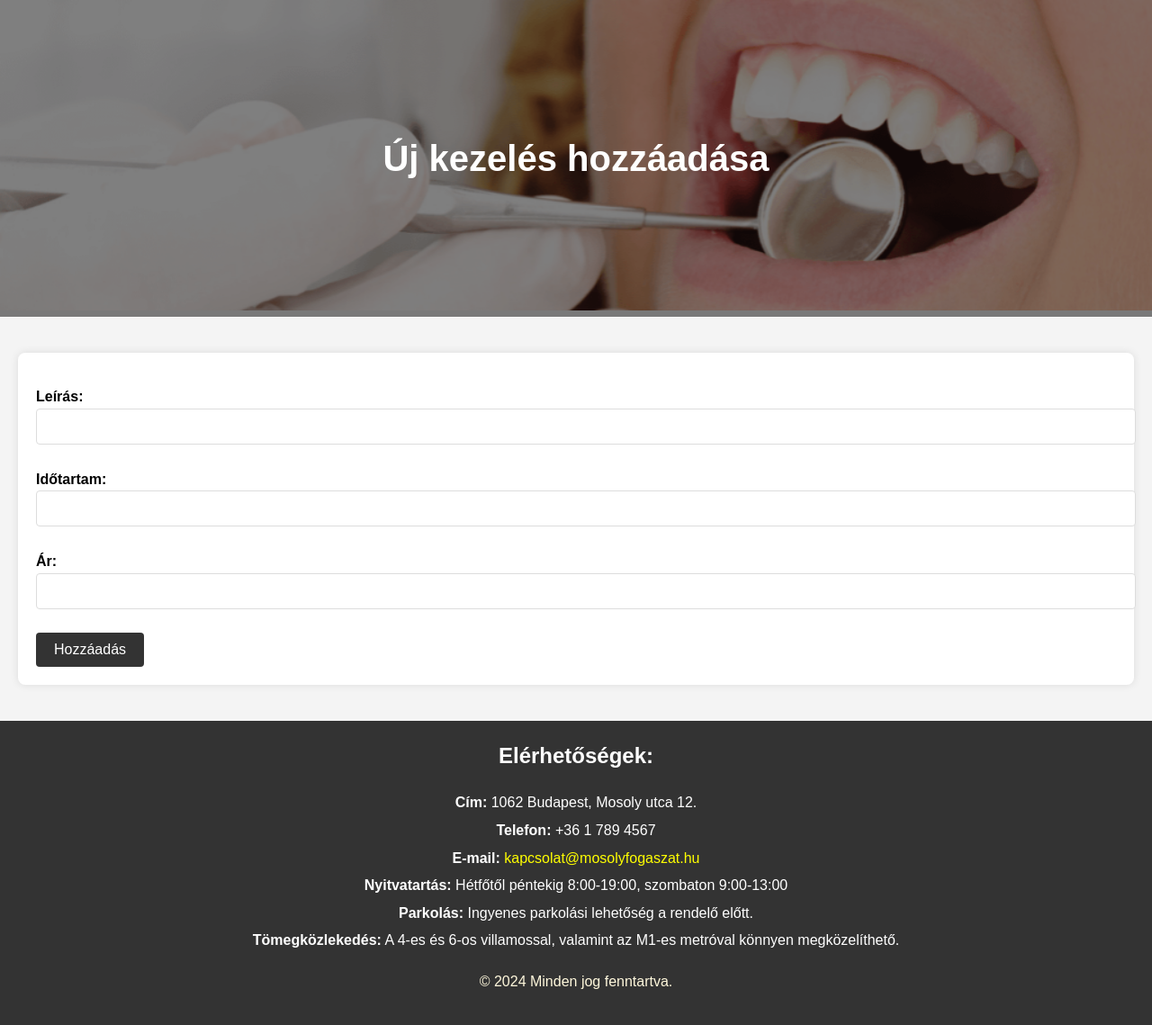
After one commit to sanyopapa/Szakdolgozat, a Django app: page /custom_admin/add_treatment/ in a window 1280 px wide. The commit adds this page. Shown: the whole page at 90% size. Run offline with Django 5.2, Linux system fonts and the light colour scheme; a user stored in the database is signed in.

Commit message:
admin oldal elkezdve

```diff
--- a/rendelo/rendeloweboldal/forms.py
+++ b/rendelo/rendeloweboldal/forms.py
@@ -1,5 +1,5 @@
 from django import forms
-from .models import RendeloUser, Patient
+from .models import RendeloUser, Patient, Treatment
 
 class RegistrationForm(forms.ModelForm):
     class Meta:
@@ -46,3 +46,12 @@ class ProfileForm(forms.ModelForm):
 
     username = forms.CharField(max_length=255, label='Felhasználónév')
     email = forms.EmailField(label='Email cím', widget=forms.EmailInput(attrs={'style': 'width: 100%;'}))
+
+class TreatmentForm(forms.ModelForm):
+    class Meta:
+        model = Treatment
+        fields = ['description', 'duration', 'price']
+
+    description = forms.CharField(max_length=255, label='Leírás')
+    duration = forms.DurationField(label='Időtartam')
+    price = forms.DecimalField(max_digits=10, decimal_places=0, label='Ár')
--- a/rendelo/rendeloweboldal/models.py
+++ b/rendelo/rendeloweboldal/models.py
@@ -24,7 +24,7 @@ class Patient(models.Model):
         return self.name
 
 class Doctor(models.Model):
-    id = models.CharField(max_length=64, primary_key=True)  # FHIR resource identifier
+    id = models.UUIDField(primary_key=True, default=uuid4, editable=False)  # FHIR resource identifier
     name = models.CharField(max_length=255)
     photo = models.ImageField(upload_to='doctor_pictures/', null=True, blank=True)  # FHIR 'photo' field
     qualification = models.TextField(null=True, blank=True)  # FHIR 'qualification' field
@@ -33,8 +33,7 @@ class Doctor(models.Model):
         return self.name
 
 class Treatment(models.Model):
-    id = models.CharField(max_length=64, primary_key=True)  # FHIR resource identifier
-    code = models.CharField(max_length=255)  # FHIR 'code' field for treatment code
+    id = models.UUIDField(primary_key=True, default=uuid4, editable=False)  # FHIR resource identifier
     description = models.TextField()  # FHIR 'description' field
     duration = models.DurationField(null=True, blank=True)  # Kezelés hossza (opcionális)
     price = models.DecimalField(max_digits=10, decimal_places=0)  # Ár
@@ -43,13 +42,13 @@ class Treatment(models.Model):
         return self.description
 
 class Appointment(models.Model):
-    id = models.CharField(max_length=64, primary_key=True, default=uuid4)  # FHIR resource identifier
+    id = models.UUIDField(primary_key=True, default=uuid4, editable=False)  # FHIR resource identifier
     patient = models.CharField(max_length=64, null=True, blank=True)  # Az időpontot foglaló páciens azonosítója
     practitioner = models.ForeignKey(Doctor, on_delete=models.CASCADE)  # Link to Practitioner resource
     treatment = models.ForeignKey(Treatment, on_delete=models.SET_NULL, null=True, blank=True)  # Link to Treatment
-    start = models.DateTimeField(default=timezone.now)  # FHIR 'start' field
-    end = models.DateTimeField(default=timezone.now)  # FHIR 'end' field
-    status = models.CharField(max_length=20, default='available', choices=[('available', 'Available'), ('booked', 'Booked'), ('cancelled', 'Cancelled')])
+    start = models.DateTimeField()  # Kezdési időpont
+    end = models.DateTimeField()  # Befejezési időpont
+    status = models.CharField(max_length=64, null=True, blank=True)  # Időpont státusza (pl. foglalt, elérhető)
 
     def __str__(self):
         return f"Appointment for {self.patient} with {self.practitioner.name}"
--- /dev/null
+++ b/rendelo/rendeloweboldal/static/Css/admin_style.css
@@ -0,0 +1,123 @@
+body {
+    font-family: Arial, sans-serif;
+    line-height: 1.6;
+    margin: 0;
+    padding: 0;
+    background-color: #f4f4f4;
+}
+
+header {
+    margin-bottom: 20px;
+}
+
+.header-container {
+    position: relative;
+    text-align: center;
+    color: white;
+}
+
+.header-image {
+    width: 100%;
+    height: auto;
+}
+
+.overlay {
+    position: absolute;
+    top: 0;
+    left: 0;
+    width: 100%;
+    height: 100%;
+    background-color: rgba(0, 0, 0, 0.5);
+    display: flex;
+    justify-content: center;
+    align-items: center;
+}
+
+.header-title {
+    font-size: 2.5em;
+    font-weight: bold;
+    color: white;
+}
+
+main {
+    padding: 20px;
+}
+
+form {
+    background-color: white;
+    padding: 20px;
+    margin-bottom: 20px;
+    border-radius: 8px;
+    box-shadow: 0 0 10px rgba(0, 0, 0, 0.1);
+}
+
+form label {
+    font-weight: bold;
+}
+
+form input,
+form select,
+form textarea {
+    padding: 10px;
+    border: 1px solid #ddd;
+    border-radius: 4px;
+    font-size: 1em;
+    width: 100%;
+    margin-bottom: 10px;
+}
+
+form button {
+    padding: 10px 20px;
+    border: none;
+    border-radius: 4px;
+    background-color: #333;
+    color: white;
+    font-size: 1em;
+    cursor: pointer;
+    transition: background-color 0.3s;
+}
+
+form button:hover {
+    background-color: #555;
+}
+
+footer {
+    background-color: #333;
+    color: white;
+    padding: 20px;
+    text-align: center;
+}
+
+.contact-info {
+    margin-bottom: 20px;
+}
+
+.contact-info h2 {
+    margin-top: 0;
+}
+
+.contact-info p {
+    margin: 5px 0;
+}
+
+.contact-info a {
+    color: #ffcc00;
+    text-decoration: none;
+}
+
+.contact-info a:hover {
+    text-decoration: underline;
+}
+
+.contact-info a[href^="mailto:"] {
+    color: yellow;
+    text-decoration: none;
+}
+
+.contact-info a[href^="mailto:"]:hover {
+    text-decoration: underline;
+}
+
+.copy {
+    color: cornsilk;
+}
--- /dev/null
+++ b/rendelo/rendeloweboldal/templates/add_treatment.html
@@ -0,0 +1,40 @@
+{% load static %}
+<!DOCTYPE html>
+<html lang="hu">
+<head>
+    <meta charset="UTF-8">
+    <meta name="viewport" content="width=device-width, initial-scale=1.0">
+    <title>Új kezelés hozzáadása</title>
+    <link rel="stylesheet" href="{% static 'css/admin_style.css' %}">
+    <link rel="icon" href="{% static 'images/favicon.webp' %}" type="image/webp">
+</head>
+<body>
+    <header>
+        <div class="header-container">
+            <img src="{% static 'images/fooldal_kep.png' %}" alt="Főoldal fotó" class="header-image">
+            <div class="overlay">
+                <h1 class="header-title">Új kezelés hozzáadása</h1>
+            </div>
+        </div>
+    </header>
+    <main>
+        <form method="post">
+            {% csrf_token %}
+            {{ form.as_p }}
+            <button type="submit">Hozzáadás</button>
+        </form>
+    </main>
+    <footer>
+        <div class="contact-info">
+            <h2>Elérhetőségek:</h2>
+            <p><strong>Cím:</strong> 1062 Budapest, Mosoly utca 12.</p>
+            <p><strong>Telefon:</strong> +36 1 789 4567</p>
+            <p><strong>E-mail:</strong> <a href="mailto:kapcsolat@mosolyfogaszat.hu">kapcsolat@mosolyfogaszat.hu</a></p>
+            <p><strong>Nyitvatartás:</strong> Hétfőtől péntekig 8:00-19:00, szombaton 9:00-13:00</p>
+            <p><strong>Parkolás:</strong> Ingyenes parkolási lehetőség a rendelő előtt.</p>
+            <p><strong>Tömegközlekedés:</strong> A 4-es és 6-os villamossal, valamint az M1-es metróval könnyen megközelíthető.</p>
+        </div>
+        <p class="copy">&copy; 2024 Minden jog fenntartva.</p>
+    </footer>
+</body>
+</html>
--- a/rendelo/rendeloweboldal/templates/profile.html
+++ b/rendelo/rendeloweboldal/templates/profile.html
@@ -52,9 +52,9 @@
                 {% endif %}
                 <button type="submit">Mentés</button>
             </form>
-
+            {% if not user.is_superuser %}
                 <h2>Időpontok</h2>
-            {% if appointments %}
+                {% if appointments%}
                     <ul class="appointments-list">
                         {% for appointment in appointments %}
                             <li class="appointment-item">
@@ -75,6 +75,7 @@
                 {% else %}
                     <p>Nincsenek lefoglalt időpontjai.</p>
                 {% endif %}
+            {% endif %}
         </section>
     </main>
     <footer>
--- a/rendelo/rendeloweboldal/urls.py
+++ b/rendelo/rendeloweboldal/urls.py
@@ -6,7 +6,10 @@ from . import views
 urlpatterns = [
     path('', views.kezdooldal, name='home'),
     path('book/', views.idopontfoglalas, name='book'),
-    path('admin/', views.admin_view, name='admin_view'),
+    path('custom_admin/', views.admin_view, name='admin_view'),
+    path('custom_admin/add_treatment/', views.add_treatment, name='add_treatment'),
+    path('custom_admin/edit_treatment/<uuid:treatment_id>/', views.edit_treatment, name='edit_treatment'),
+    path('custom_admin/delete_treatment/<uuid:treatment_id>/', views.delete_treatment, name='delete_treatment'),
     path('register/', views.register_view, name='register'),
     path('login/', views.login_view, name='login'),
     path('logout/', views.logout_view, name='logout'),
--- a/rendelo/rendeloweboldal/views.py
+++ b/rendelo/rendeloweboldal/views.py
@@ -3,7 +3,7 @@ from django.shortcuts import render, redirect, get_object_or_404
 from django.http import HttpResponse, JsonResponse
 from .models import Appointment, Treatment, Doctor, Patient, RendeloUser
 from django.contrib.auth import login as auth_login, authenticate, logout
-from .forms import RegistrationForm, LoginForm, ProfileForm, PatientForm
+from .forms import RegistrationForm, LoginForm, ProfileForm, PatientForm, TreatmentForm
 from django.contrib.auth.decorators import login_required
 from django.utils import timezone
 from datetime import datetime, timedelta
@@ -48,7 +48,39 @@ def idopontfoglalas(request):
     return render(request, 'idopontfoglalas.html', {'doctors': Doctor.objects.all(), 'treatments': Treatment.objects.all()})
 
 def admin_view(request):
-    return render(request, 'admin.html')
+    treatments = Treatment.objects.all()
+    return render(request, 'admin.html', {'treatments': treatments})
+
+@login_required
+def add_treatment(request):
+    if request.method == 'POST':
+        form = TreatmentForm(request.POST)
+        if form.is_valid():
+            form.save()
+            return redirect('admin_view')
+    else:
+        form = TreatmentForm()
+    return render(request, 'add_treatment.html', {'form': form})
+
+@login_required
+def edit_treatment(request, treatment_id):
+    treatment = get_object_or_404(Treatment, id=treatment_id)
+    if request.method == 'POST':
+        form = TreatmentForm(request.POST, instance=treatment)
+        if form.is_valid():
+            form.save()
+            return redirect('admin_view')
+    else:
+        form = TreatmentForm(instance=treatment)
+    return render(request, 'edit_treatment.html', {'form': form, 'treatment': treatment})
+
+@login_required
+def delete_treatment(request, treatment_id):
+    treatment = get_object_or_404(Treatment, id=treatment_id)
+    if request.method == 'POST':
+        treatment.delete()
+        return redirect('admin_view')
+    return render(request, 'delete_treatment.html', {'treatment': treatment})
 
 def register_view(request):
     if request.method == 'POST':
```
Also changed, not shown: rendelo/rendeloweboldal/static/Css/style.css (+48 -0 lines), rendelo/rendeloweboldal/templates/admin.html (+11 -1 lines), rendelo/rendeloweboldal/templates/delete_treatment.html (added, +41 -0 lines), rendelo/rendeloweboldal/templates/edit_treatment.html (added, +40 -0 lines), rendelo/db.sqlite3, rendelo/media/doctor_pictures/fogorvoscsavo.jpg (added), rendelo/rendeloweboldal/migrations/0001_initial.py, rendelo/rendeloweboldal/migrations/0002_alter_rendelouser_id.py (deleted), rendelo/rendeloweboldal/migrations/0002_alter_rendelouser_id_alter_treatment_id.py (added), rendelo/rendeloweboldal/migrations/0003_alter_appointment_end_alter_appointment_id_and_more.py (added), rendelo/rendeloweboldal/migrations/0003_alter_appointment_patient_alter_rendelouser_id.py (deleted), rendelo/rendeloweboldal/migrations/0004_alter_appointment_end_alter_appointment_id_and_more.py (added), rendelo/rendeloweboldal/migrations/0005_alter_appointment_end_alter_appointment_id_and_more.py (added). Lines whose indentation alone changed are shown as unchanged.
